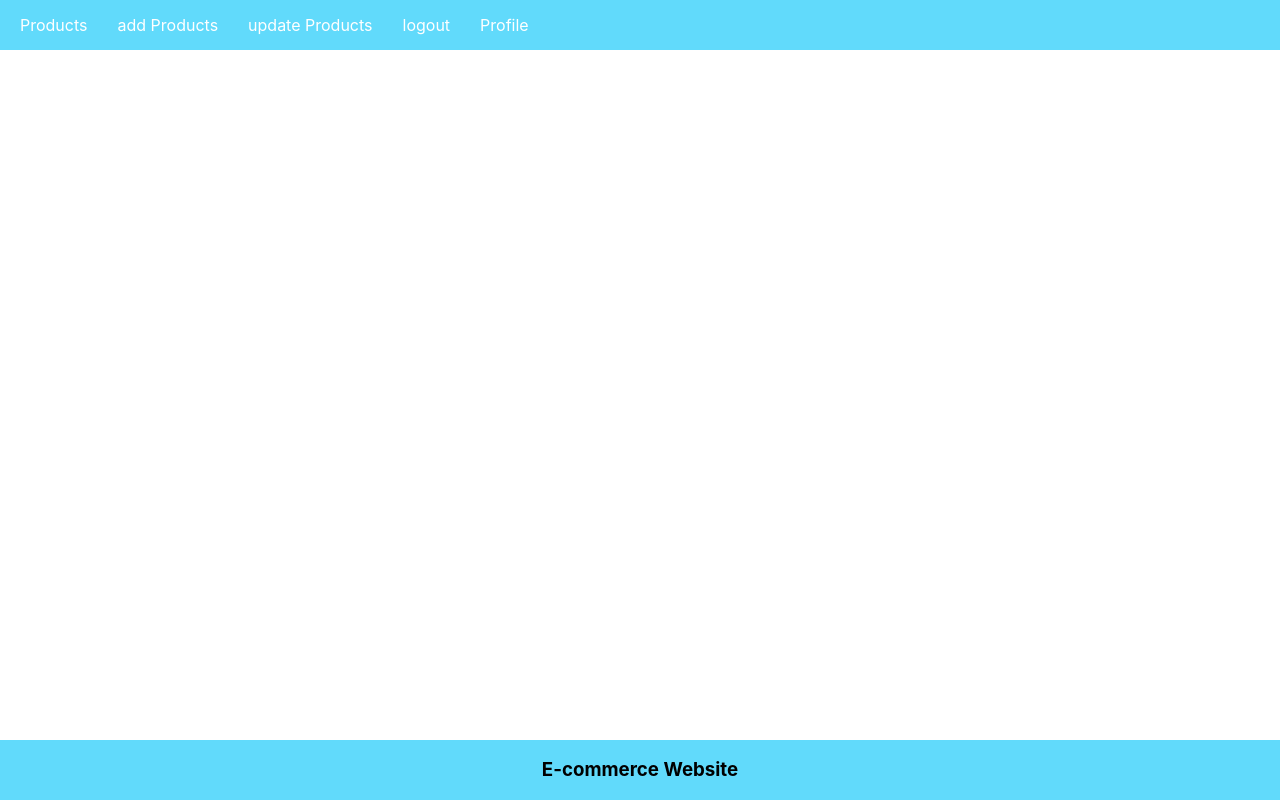
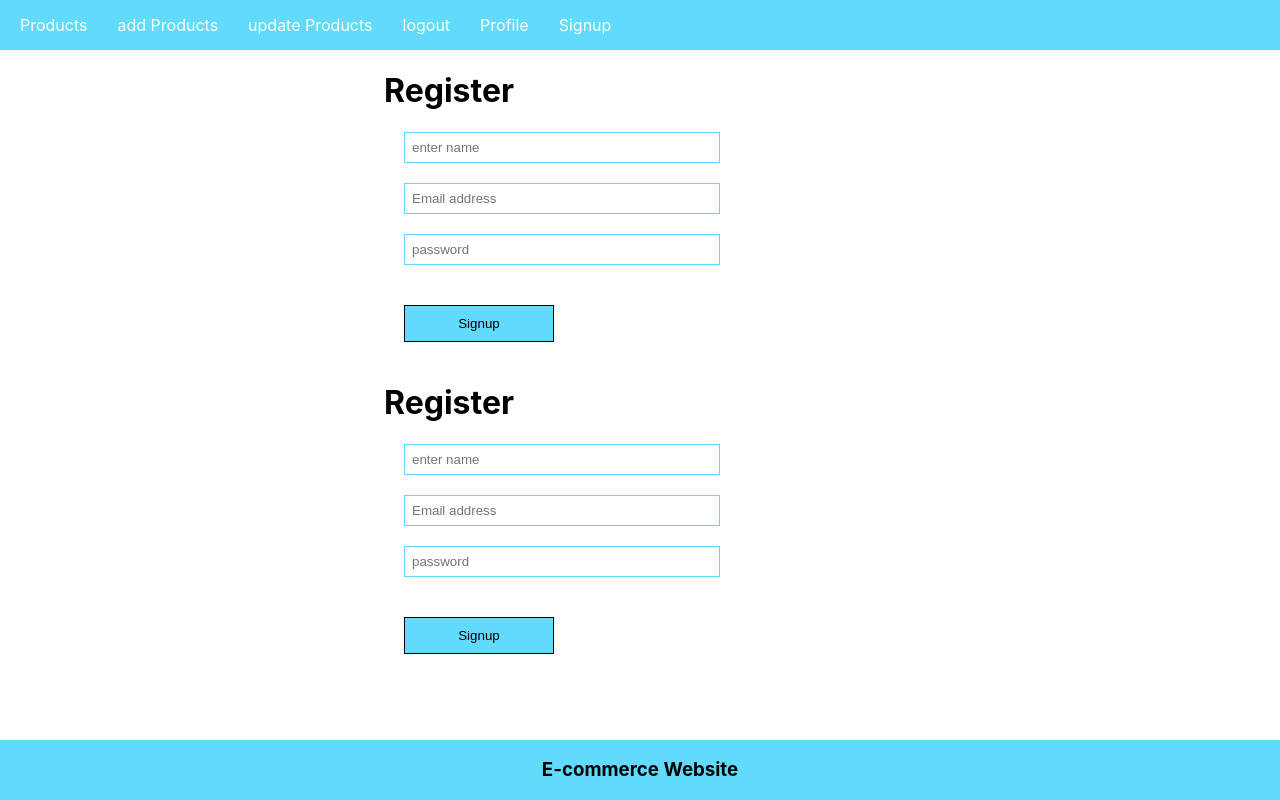
Before and after one commit to alizazahid11/Mern_project, a React (Create React App) app: page /signup in a window 1280 px wide. Built offline with nearby package versions, Linux system fonts and the light colour scheme.

Commit message:
signup page ui

```diff
--- a/src/App.css
+++ b/src/App.css
@@ -18,6 +18,24 @@
   background-color: #61dafb;
   width: 100%;
   text-align: center;
+}
+.appButton{
+  margin: 20px;
+  width: 150px;
+  padding: 10px;
+  background-color: #61dafb;
+  border: solid 1px;
+  cursor: pointer;
+}
+.register{
+  margin-left: 30%;
+}
+.inputBox{
+  padding: 7px;
+  display: block;
+  border: 1px solid #61dafb;
+  width:300px;
+  margin:20px;
 }
 .App-logo {
   height: 40vmin;
--- a/src/App.js
+++ b/src/App.js
@@ -1,7 +1,8 @@
 import { BrowserRouter,Routes,Route} from 'react-router-dom';
 import './App.css';
 import Nav from './components/Navbar';
-import Footer from './components/footer'
+import Footer from './components/footer';
+import Signup from './components/signup'
 function App() {
   return (
 <>
@@ -11,14 +12,17 @@
 <Nav/>
 {/* adding route to project (means content inside the links) */}
 <Routes>
-  <Route path="/" element={<h1>product component</h1>}></Route>
+  <Route path="/" ></Route>
   <Route path="/add" element={<h1>Add product component</h1>}></Route>
   <Route path="/update" element={<h1>update component</h1>}></Route>
   <Route path="/logout" element={<h1>logout component</h1>}></Route>
   <Route path="/profile" element={<h1>profile component</h1>}></Route>
+  <Route path="/signup" element={<Signup/>}></Route>
+
 </Routes>
 
 </BrowserRouter>
+<Signup/>
 <Footer/>
 </div>
 </>
--- a/src/components/Navbar.js
+++ b/src/components/Navbar.js
@@ -10,6 +10,7 @@
            <li><Link to ="/update">update Products</Link></li>
            <li><Link to ="/logout">logout</Link></li>
            <li><Link to ="/profile">Profile</Link></li>
+           <li><Link to ="/signup">Signup</Link></li>
        </ul>
        </>
     )
--- /dev/null
+++ b/src/components/signup.js
@@ -0,0 +1,23 @@
+import React,{useState} from 'react';
+
+const Signup=()=>{
+    const [name,setName]=useState("");
+    const[email,setEmail]=useState("");
+    const[password,setPassword]=useState("");
+    const collectData=()=>{
+        console.warn(name,email,password)
+    }
+    return(
+        <div className="register">
+            <h1>Register</h1>
+            <input className="inputBox" type="text" placeholder="enter name"
+            value={name} onChange={(e)=>setName(e.target.value)}/>
+            <input className="inputBox" type="text" placeholder="Email address"
+            value={email} onChange={(e)=>setEmail(e.target.value)}/>
+            <input  className="inputBox"type="password" placeholder="password"
+            value={password} onChange={(e)=>setPassword(e.target.value)}/>
+            <button onClick={collectData} className="appButton" type="button">Signup</button>
+        </div>
+    )
+}
+export default Signup;
```
